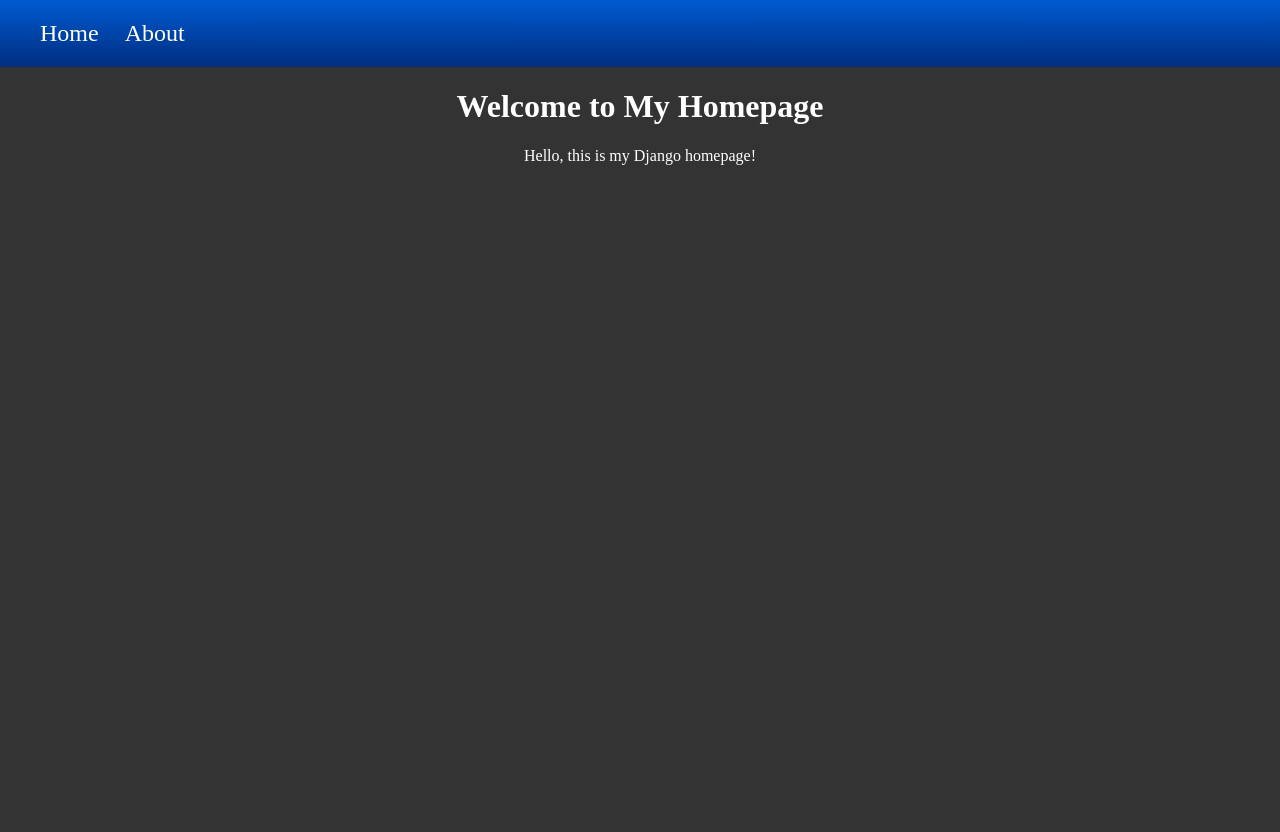
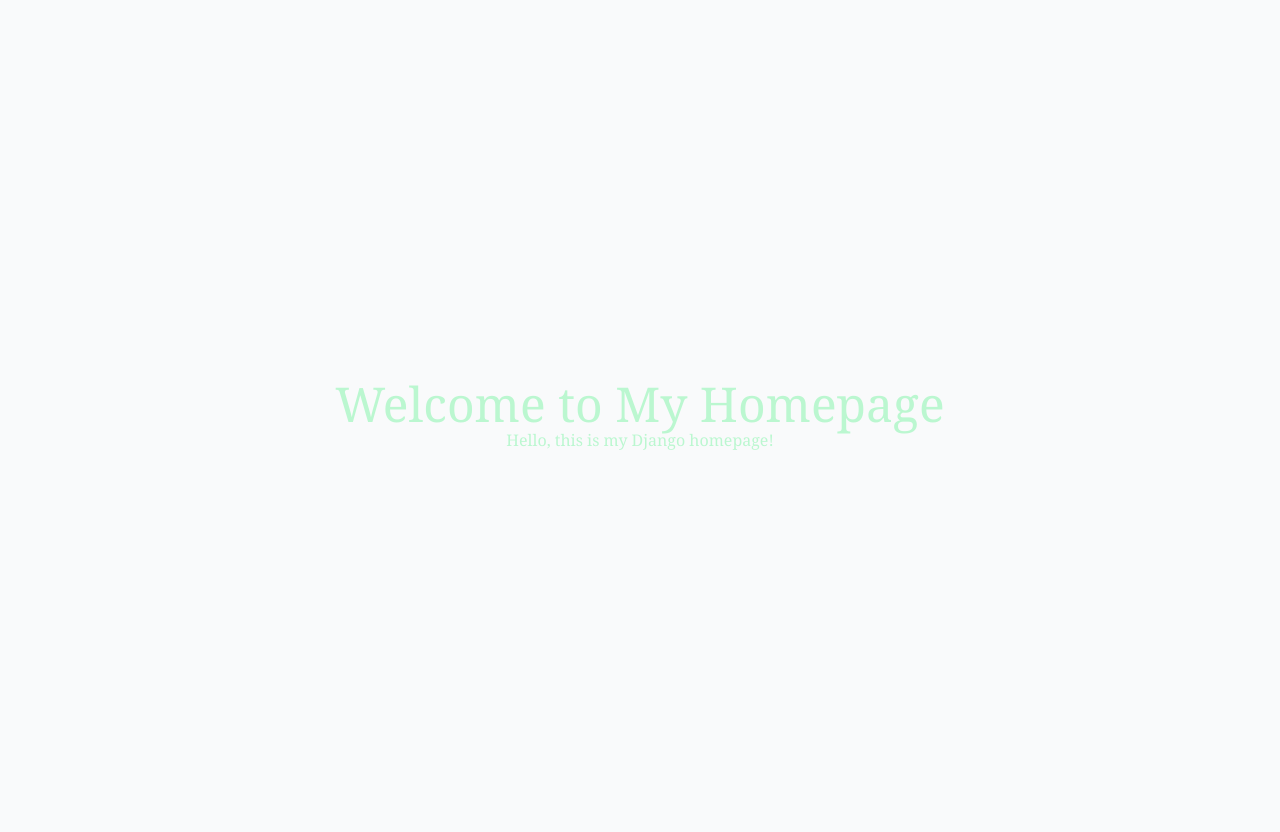
Before and after one commit to mwayma/miniature-barnacle, a Django app: page / in a window 1280 px wide. Before the commit the page ends 165 px from the top, so only its background shows below. Run offline with Django 4.2, Linux system fonts and the light colour scheme; some libraries are stand-ins or nearby versions.

Commit message:
something is happening anyway

```diff
--- a/myapp/templates/myapp/base.html
+++ b/myapp/templates/myapp/base.html
@@ -1,54 +1,18 @@
-{% load static %}
-
+{% load static tailwind_tags %}
 <!DOCTYPE html>
-<html>
-<head>
-    <title>{% block title %}Welcome to My Homepage{% endblock %}</title>
-    <link rel="stylesheet" href="{% static 'myapp/style.css' %}">
-</head>
-<body>
-    <div class="loading-bar-container">
-        <div class="loading-bar"></div>
-    </div>
-    <div class="navbar">
-        <div class="hamburger-menu" onclick="toggleMenu()">
-            <div class="menu-icon"></div>
-        </div>
-        <div class="menu-links" id="menuLinks">
-            <ul>
-                {% for item in menu_items %}
-                <li><a href="{{ item.url }}">{{ item.name }}</a></li>
-                {% endfor %}
-            </ul>
-        </div>
-    </div>
-    <div class="content">
-        {% block content %}{% endblock %}
-    </div>
-
-    <script>
-        function toggleMenu() {
-            var menuLinks = document.getElementById("menuLinks");
-            menuLinks.style.display = menuLinks.style.display === "block" ? "none" : "block";
-        }
-
-        function showMenuOnResize() {
-            var menuLinks = document.getElementById("menuLinks");
-            if (window.innerWidth > 768) {
-                menuLinks.style.display = "block";
-            } else {
-                menuLinks.style.display = "none";
-            }
-        }
-
-        window.onload = showMenuOnResize;
-        window.onresize = showMenuOnResize;
-
-        // Hide the loading bar after page load
-        window.addEventListener("load", function() {
-            var loadingBarContainer = document.querySelector(".loading-bar-container");
-            loadingBarContainer.style.opacity = 0;
-        });
-    </script>
-</body>
+<html lang="en">
+    <head>
+        <title>{% block title %}Welcome to My Homepage{% endblock %}</title>
+        <meta charset="UTF-8">
+        <meta name="viewport" content="width=device-width, initial-scale=1.0">
+        <meta http-equiv="X-UA-Compatible" content="ie=edge">
+        {% tailwind_css %}
+    </head>
+    <body class="bg-green-50">
+        <div class="container mx-auto">
+			<section class="flex items-center justify-center h-screen">
+				{% block content %}{% endblock %}
+			</section>
+		</div>
+    </body>
 </html>
--- a/myapp/templates/myapp/index.html
+++ b/myapp/templates/myapp/index.html
@@ -1,8 +1,16 @@
-{% extends 'myapp/base.html' %}
+{% extends 'theme/base.html' %}
 
 {% block title %}Home{% endblock %}
 
 {% block content %}
-    <h1>Welcome to My Homepage</h1>
-    <p>Hello, this is my Django homepage!</p>
+<div class="container mx-auto p-4">
+    <section class="flex items-center justify-center h-screen">
+        <div class="bg-black-800 rounded-xl w-full max-w-3xl">
+            <div class="py-16 px-4 text-center text-green-200">
+                <h1 class="text-5xl">Welcome to My Homepage</h1>
+                <h2>Hello, this is my Django homepage!</h2>
+            </div>
+        </div>
+    </section>
+</div>
 {% endblock %}
--- a/theme/templates/base.html
+++ b/theme/templates/theme/base.html
@@ -10,10 +10,6 @@
 	</head>
 
 	<body class="bg-gray-50 font-serif leading-normal tracking-normal">
-		<div class="container mx-auto">
-			<section class="flex items-center justify-center h-screen">
-				<h1 class="text-5xl">Django + Tailwind = ❤️</h1>
-			</section>
-		</div>
+		{% block content %}{% endblock %}
 	</body>
 </html>
```
Also changed, not shown: db.sqlite3.
